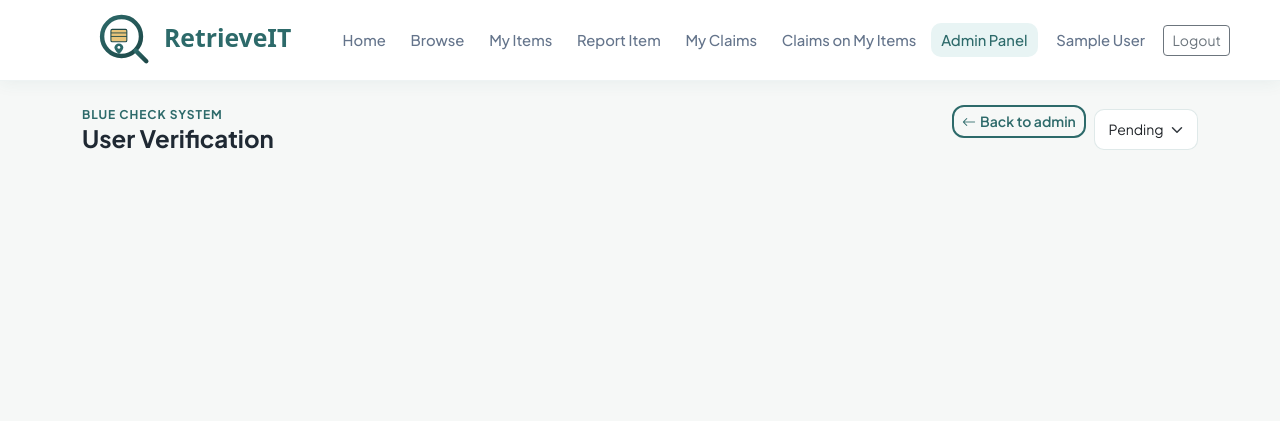
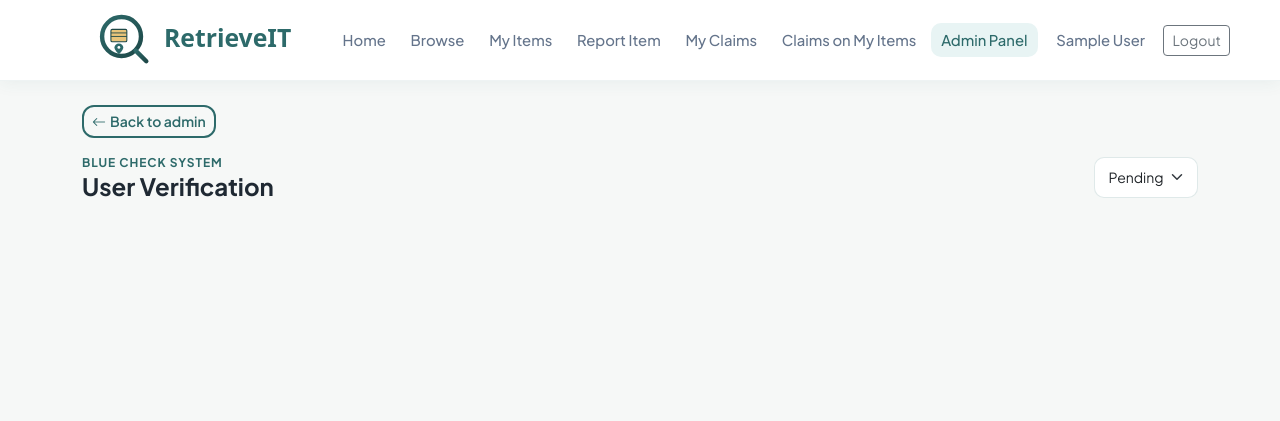
Before and after one commit to ckcabaysa12/RetrieveIT-Lost-and-Found, a Laravel app: page /admin/users in a window 1280 px wide. Shown: the top 421 px of the page. Run offline with Laravel 12, Linux system fonts and the light colour scheme; the visitor is signed in with stand-in values (Sample User, id 1); data that the repository does not hold is empty.

Commit message:
Fix user verification header layout alignment

```diff
--- a/resources/views/admin/users/index.blade.php
+++ b/resources/views/admin/users/index.blade.php
@@ -2,14 +2,14 @@
 @section('title', 'Verify Users')
 
 @section('content')
+@include('partials.back-button', ['url' => route('admin.dashboard'), 'label' => 'Back to admin'])
+
 <div class="d-flex justify-content-between align-items-center mb-4 flex-wrap gap-2">
     <div>
         <p class="section-label mb-0">Blue check system</p>
         <h1 class="h4 fw-bold mb-0">User Verification</h1>
     </div>
-    <div class="d-flex gap-2 align-items-center">
-        @include('partials.back-button', ['url' => route('admin.dashboard'), 'label' => 'Back to admin'])
-        <form method="GET">
+    <form method="GET" class="m-0">
         <select name="status" class="form-select form-select-sm" onchange="this.form.submit()">
             <option value="pending" @selected(request('status', 'pending')==='pending')>Pending</option>
             <option value="" @selected(request()->has('status') && request('status')==='')>All statuses</option>
@@ -17,7 +17,6 @@
             <option value="rejected" @selected(request('status')==='rejected')>Rejected</option>
         </select>
     </form>
-    </div>
 </div>
 
 @foreach($users as $user)
```
